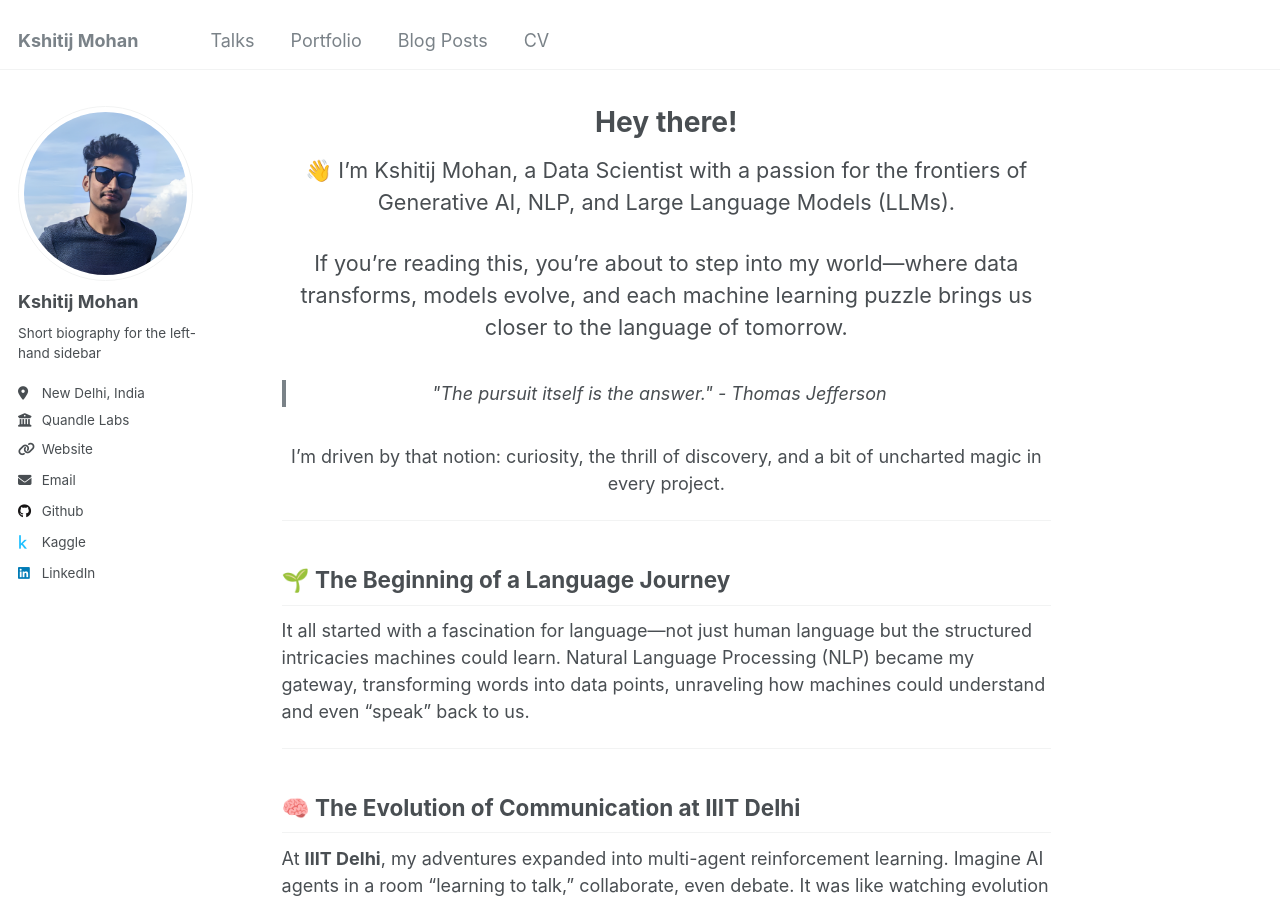
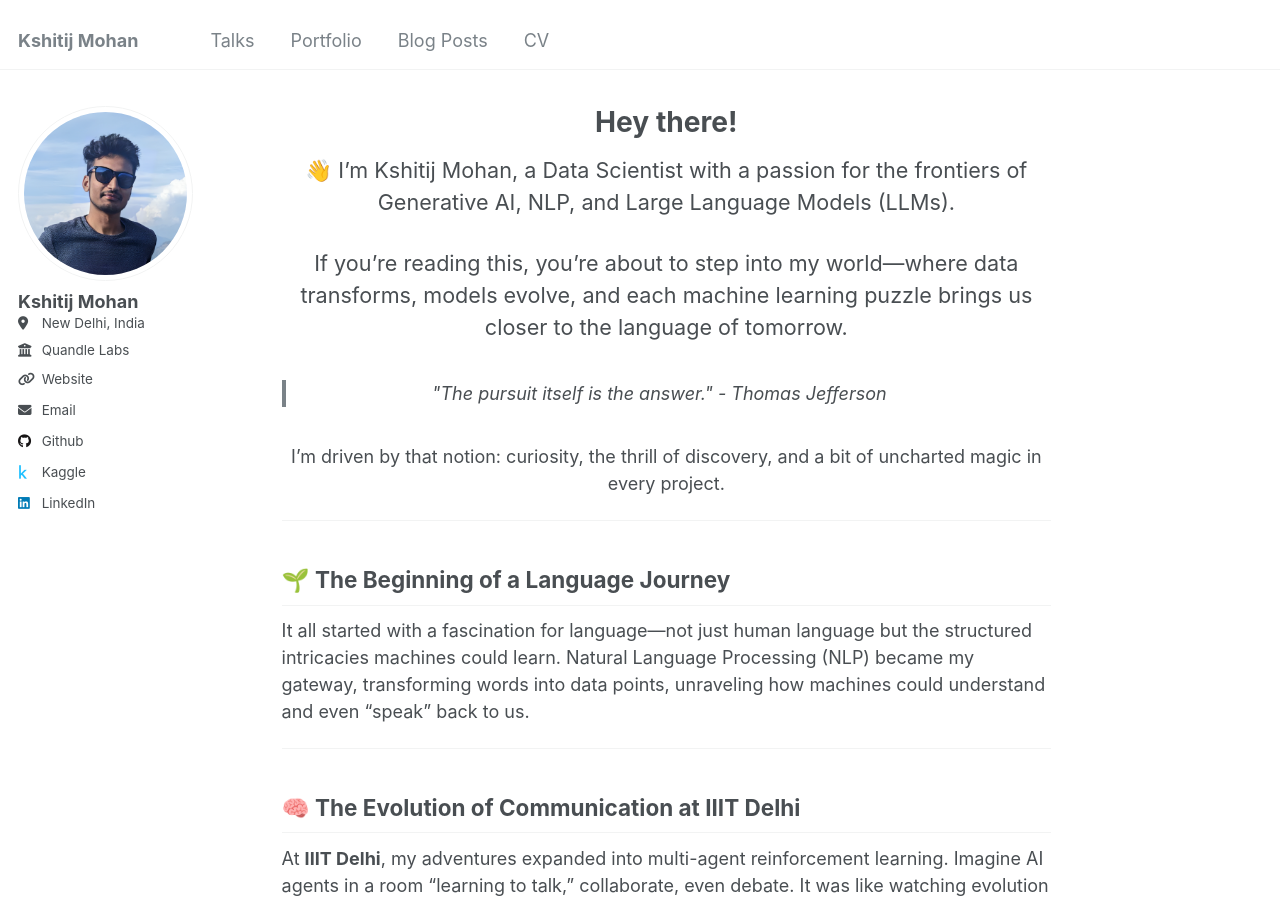
Before and after one commit to Kshitij-M/Kshitij-M.github.io, a Jekyll site: the page built from _pages/about.md, in a window 1280 px wide and 900 px high. Built offline with Jekyll 4.4.1, drawn with Linux system fonts in a browser that asks for light colours.

Commit message:
removed bio

```diff
--- a/_config.yml
+++ b/_config.yml
@@ -24,7 +24,7 @@ author:
   avatar           : "profile.png"
   name             : "Kshitij Mohan"
   pronouns         : # example: "she/her"
-  bio              : "Short biography for the left-hand sidebar"
+  bio              : # example: "she/her"
   location         : "New Delhi, India"
   employer         : "Quandle Labs"
   uri              : "https://kshitij-m.github.io"
```
